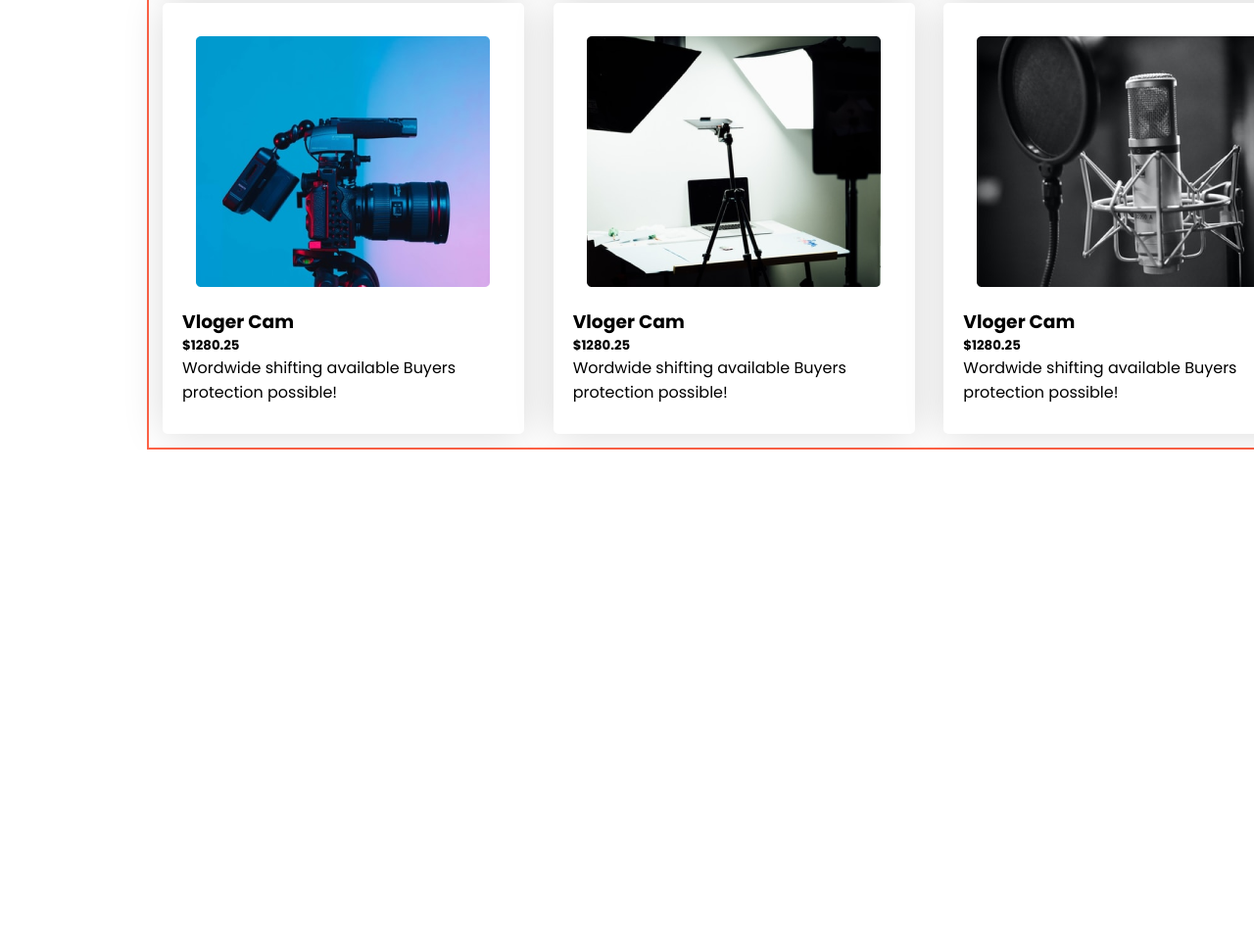
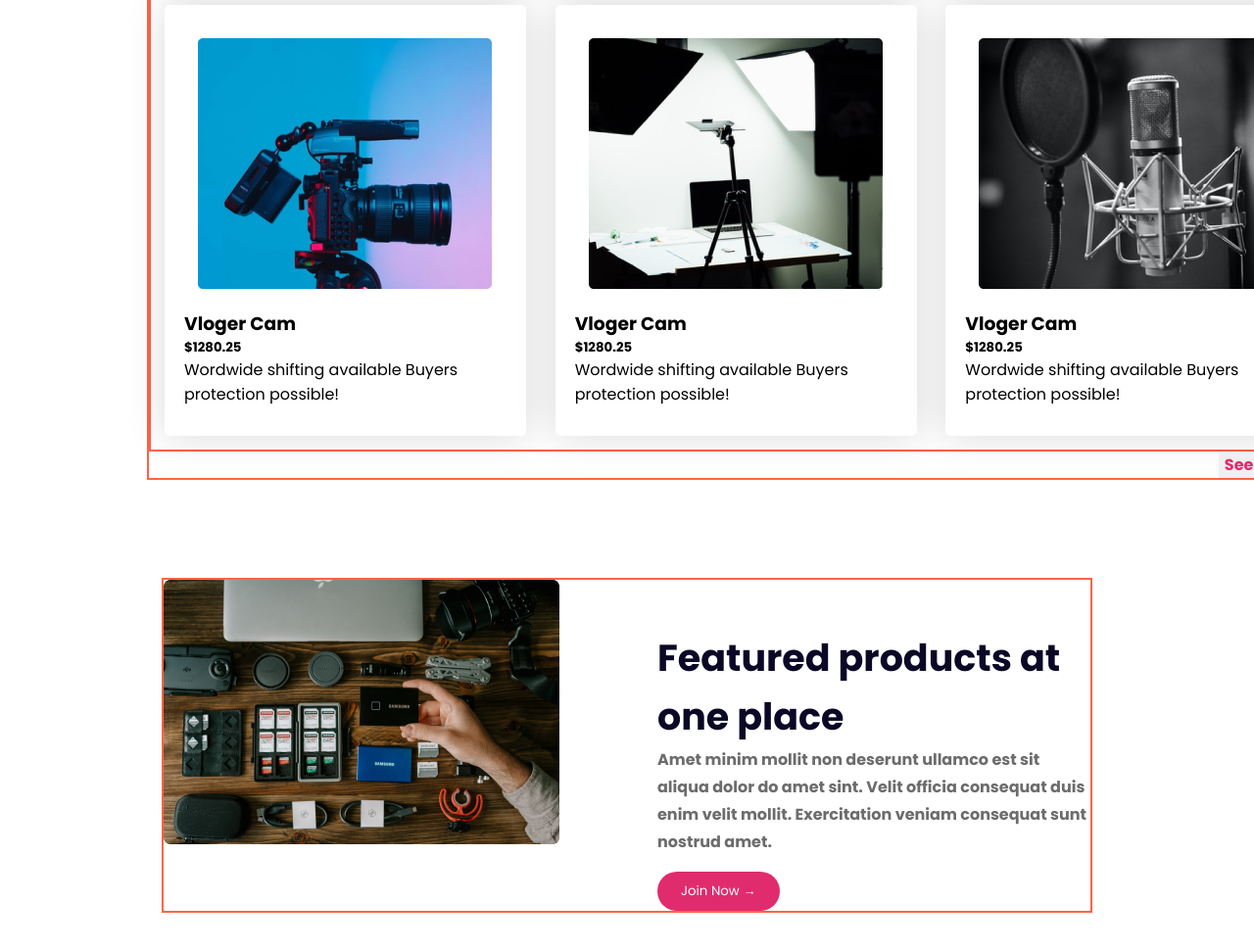
Before and after one commit to NaeemAdnan/influencer-gear, a plain HTML site: page index.html in a window 1280 px wide. Shown: the part 2127-3097 px from the top of the page at 98% size. Before the commit the page ends 2586 px from the top, so only its background shows below. Drawn offline with Linux system fonts and the light colour scheme.

Commit message:
featured add

```diff
--- a/index.html
+++ b/index.html
@@ -121,6 +121,19 @@
                         Buyers protection possible!</p>
                 </div>
             </div>
+            <div class="btn-collection">
+                <button>See more &#x2192</button>
+            </div>
+        </section>
+        <section class="featured">
+            <div class="featured-img">
+                <img src="./images/gear.png" alt="">
+            </div>
+            <div class="featured-content">
+                <h3 class="featured-content-title">Featured products at one place</h3>
+                <p class="featured-content-p">Amet minim mollit non deserunt ullamco est sit aliqua dolor do amet sint. Velit officia consequat duis enim velit mollit. Exercitation veniam consequat sunt nostrud amet.</p>
+                <button class="influencer-btn">Join Now &#x2192 </button>
+            </div>
         </section>
 
     </main>
--- a/style/style.css
+++ b/style/style.css
@@ -108,11 +108,13 @@ nav img {
 
 /* Grid Section */
 .collection {
+    border: 2px solid tomato;
     margin-left: 150px;
     margin-top: 100px;
     width: 1200px;
 }
-.collection-title{
+
+.collection-title {
     text-align: center;
 }
 
@@ -140,3 +142,56 @@ nav img {
     flex-shrink: 0;
     padding: 14px;
 }
+
+.btn-collection {
+    text-align: right;
+}
+
+.btn-collection button {
+    border: none;
+    color: #E02C6D;
+    font-feature-settings: 'clig' off, 'liga' off;
+    font-family: Poppins;
+    font-size: 16px;
+    font-weight: 700;
+}
+
+/* featured Section */
+.featured {
+    border: 2px solid tomato;
+    display: flex;
+    justify-content: space-between;
+    margin: 100px 165px;
+}
+
+.featured-img {
+    width: 404px;
+    height: 270px;
+    flex-shrink: 0;
+    border-radius: 7px;
+}
+
+.featured-content {
+    margin-left: 100px;
+    /* text-align: center; */
+    /* justify-content: center; */
+    margin-top: 50px;
+}
+
+.featured-content-title {
+    color: #0A0826;
+    font-feature-settings: 'clig' off, 'liga' off;
+    font-family: Poppins;
+    font-size: 38px;
+    font-weight: 700;
+    line-height: 60px;
+}
+
+.featured-content-p {
+    color: #6C6C6C;
+    font-feature-settings: 'clig' off, 'liga' off;
+    font-family: Poppins;
+    font-size: 16px;
+    font-weight: 700;
+    line-height: 28px;
+}
```
